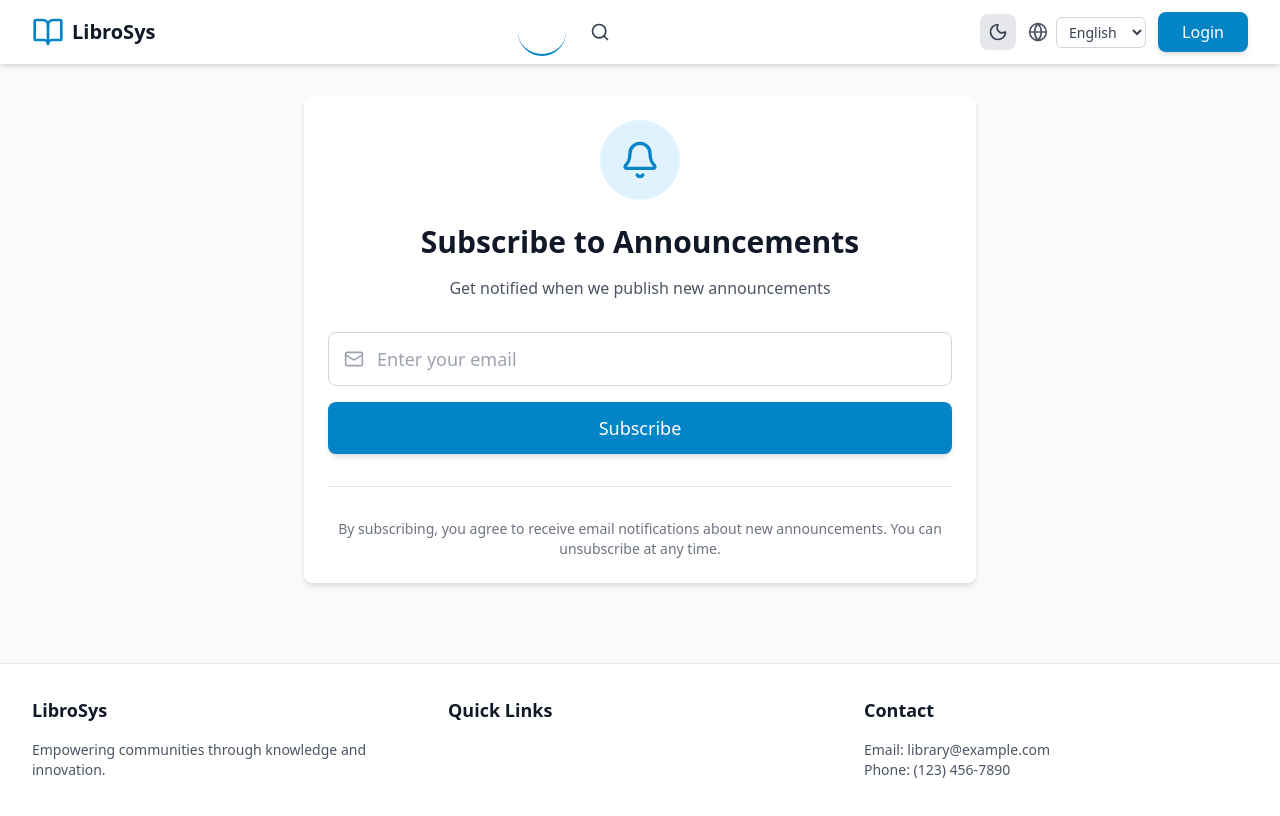
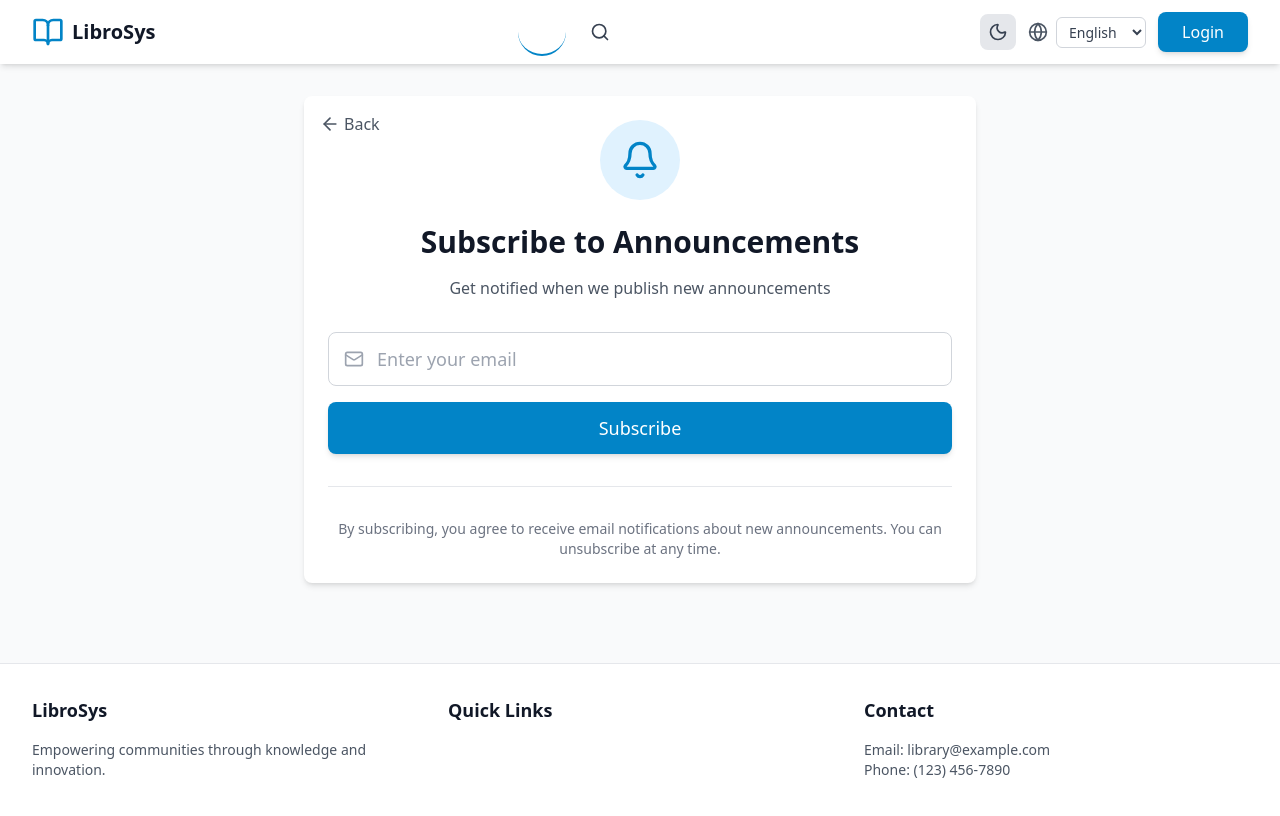
Before and after one commit to RonaldMark17/library-cms-frontend, a React (Vite) app: page /subscribe in a window 1280 px wide. Shown: the top 816 px of the page. Built offline with nearby package versions, Linux system fonts and the light colour scheme.

Commit message:
updated repo

```diff
--- a/src/Pages/Subscribe.jsx
+++ b/src/Pages/Subscribe.jsx
@@ -1,11 +1,13 @@
 import { useState } from "react";
 import { useTranslation } from "react-i18next";
-import { Mail, Bell, CheckCircle } from "lucide-react";
+import { Mail, Bell, CheckCircle, ArrowLeft } from "lucide-react";
+import { useNavigate } from "react-router-dom"; // import if using react-router
 
 const API_URL = import.meta.env.VITE_API_URL;
 
 export default function Subscribe() {
   const { t } = useTranslation();
+  const navigate = useNavigate(); // hook for navigation
   const [email, setEmail] = useState("");
   const [loading, setLoading] = useState(false);
   const [success, setSuccess] = useState(false);
@@ -42,7 +44,17 @@ export default function Subscribe() {
 
   return (
     <div className="max-w-2xl mx-auto">
-      <div className="card text-center">
+      <div className="card text-center p-6 relative">
+
+        {/* Back button */}
+        <button
+          onClick={() => navigate(-1)}
+          className="absolute left-4 top-4 flex items-center text-gray-600 dark:text-gray-300 hover:text-primary-600 dark:hover:text-primary-400"
+        >
+          <ArrowLeft className="w-5 h-5 mr-1" />
+          {t('back')}
+        </button>
+
         <div className="inline-flex items-center justify-center w-20 h-20 bg-primary-100 dark:bg-primary-900 rounded-full mb-6">
           <Bell className="w-10 h-10 text-primary-600 dark:text-primary-400" />
         </div>
```
